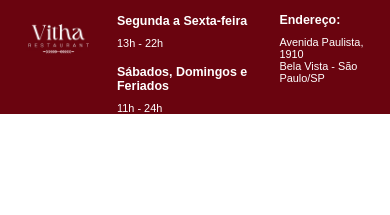
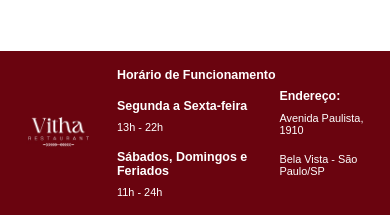
Before and after one commit to viperrotti/Vitha-Restaurant, a plain HTML site: page contact-us.html in a window 390 px wide. Shown: the part 1006-1221 px from the top of the page. Before the commit the page ends 1120 px from the top, so only its background shows below. Drawn offline with Linux system fonts and the light colour scheme.

Commit message:
Contact page margin

```diff
--- a/Css/style-contact.css
+++ b/Css/style-contact.css
@@ -304,7 +304,7 @@ button{
     }
 
     .container-footer{
-        margin-top: 5vh;
+        margin-top: 15vh;
     }
 
     .container-footer img{
@@ -319,5 +319,6 @@ button{
 
     .container-footer p{
         font-size: 2.8vw;
+        margin-bottom:2vh;
     }
 }
--- a/Css/style-happy.css
+++ b/Css/style-happy.css
@@ -374,6 +374,7 @@ li{
 
     .container-footer p{
         font-size: 2.8vw;
+        margin-bottom:2vh;
     }
 
 }
```
